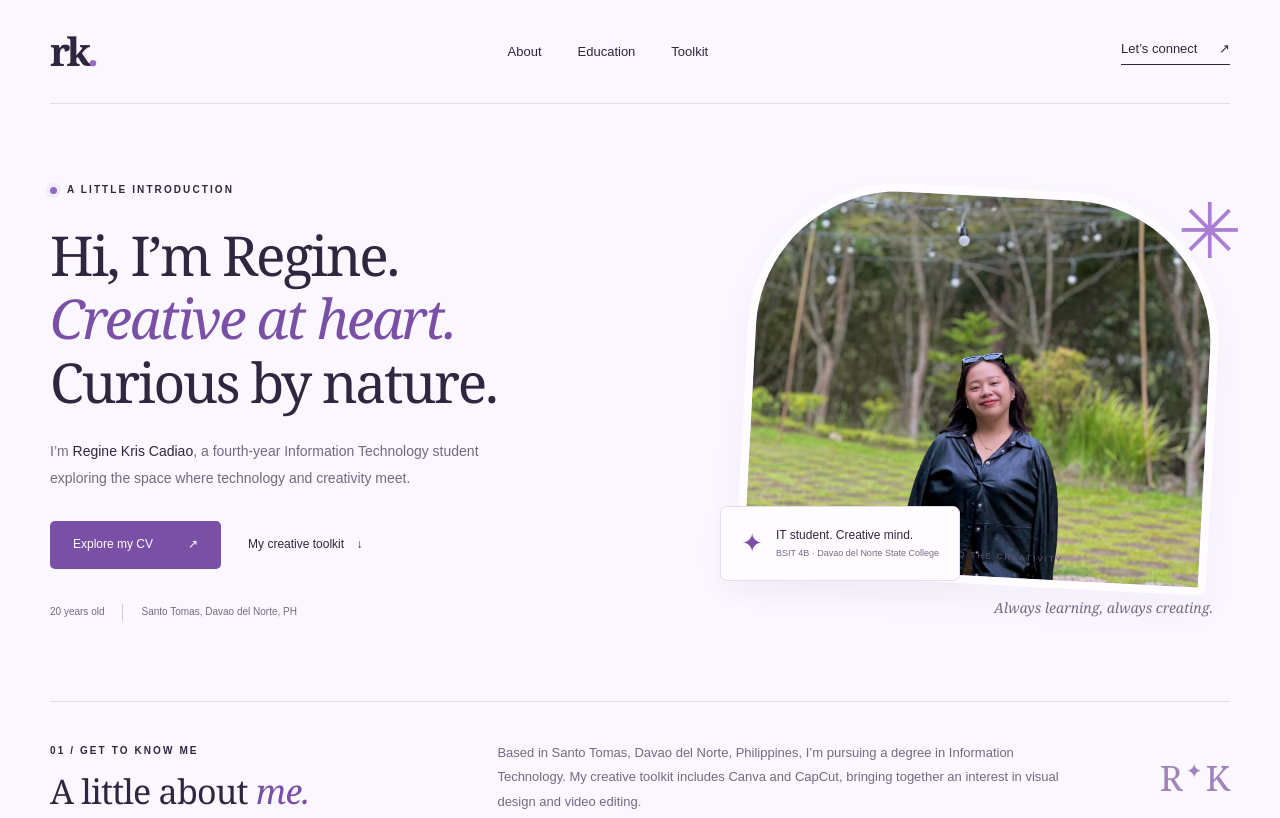
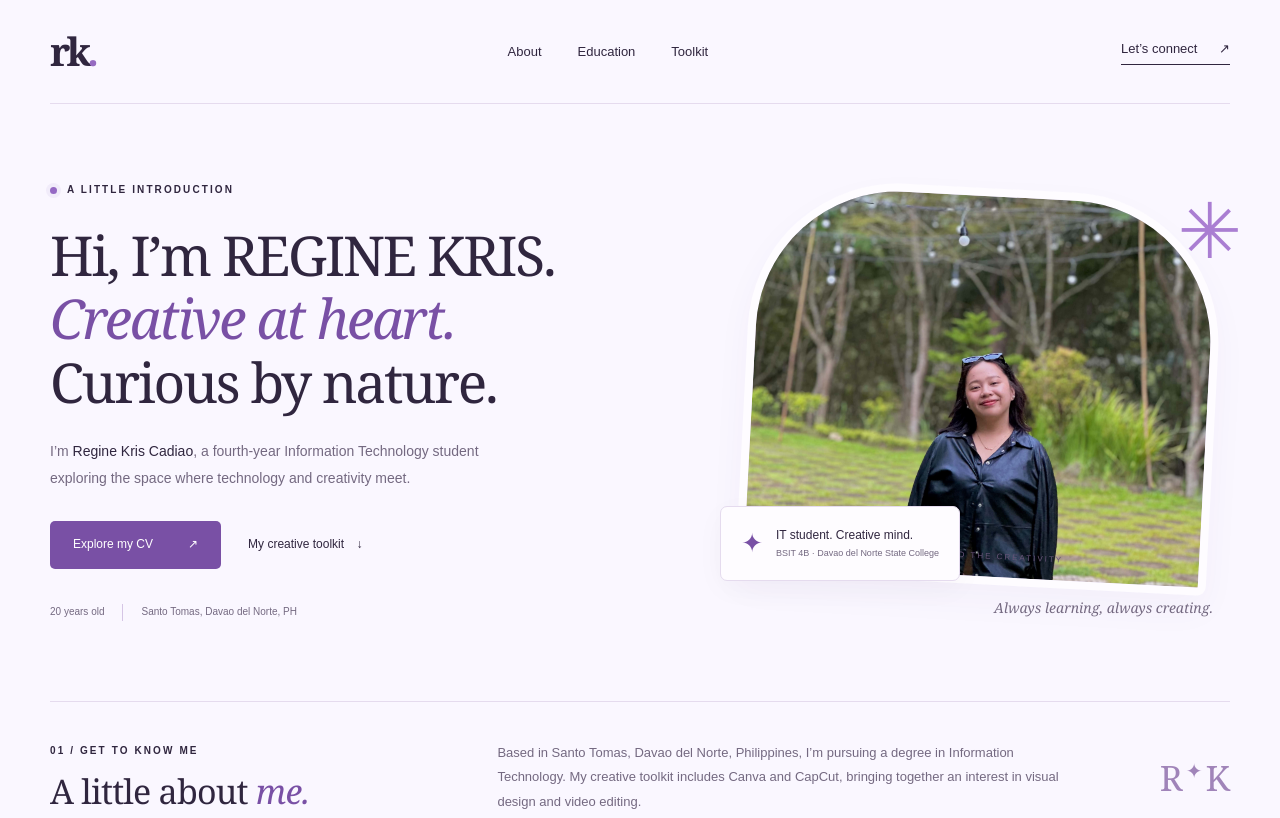
Before and after one commit to reginekriscadiao-dev/personal-cv, a plain HTML site: page index.html in a window 1280 px wide. Shown: the top 818 px of the page. Drawn offline with Linux system fonts and the light colour scheme.

Commit message:
Change profile heading

```diff
--- a/index.html
+++ b/index.html
@@ -20,7 +20,7 @@
     <section class="hero" aria-labelledby="hero-title">
       <div class="hero-copy">
         <p class="eyebrow"><span class="status-dot"></span> A LITTLE INTRODUCTION</p>
-        <h1 id="hero-title">Hi, I’m Regine.<br><em>Creative at heart.</em><br>Curious by nature.</h1>
+        <h1 id="hero-title">Hi, I’m REGINE KRIS.<br><em>Creative at heart.</em><br>Curious by nature.</h1>
         <p class="intro">I’m <strong>Regine Kris Cadiao</strong>, a fourth-year Information Technology student exploring the space where technology and creativity meet.</p>
         <div class="hero-actions"><a class="button" href="#education">Explore my CV <span aria-hidden="true">↗</span></a><a class="text-link" href="#toolkit">My creative toolkit <span aria-hidden="true">↓</span></a></div>
         <div class="hero-details"><span>20 years old</span><span>Santo Tomas, Davao del Norte, PH</span></div>
```
